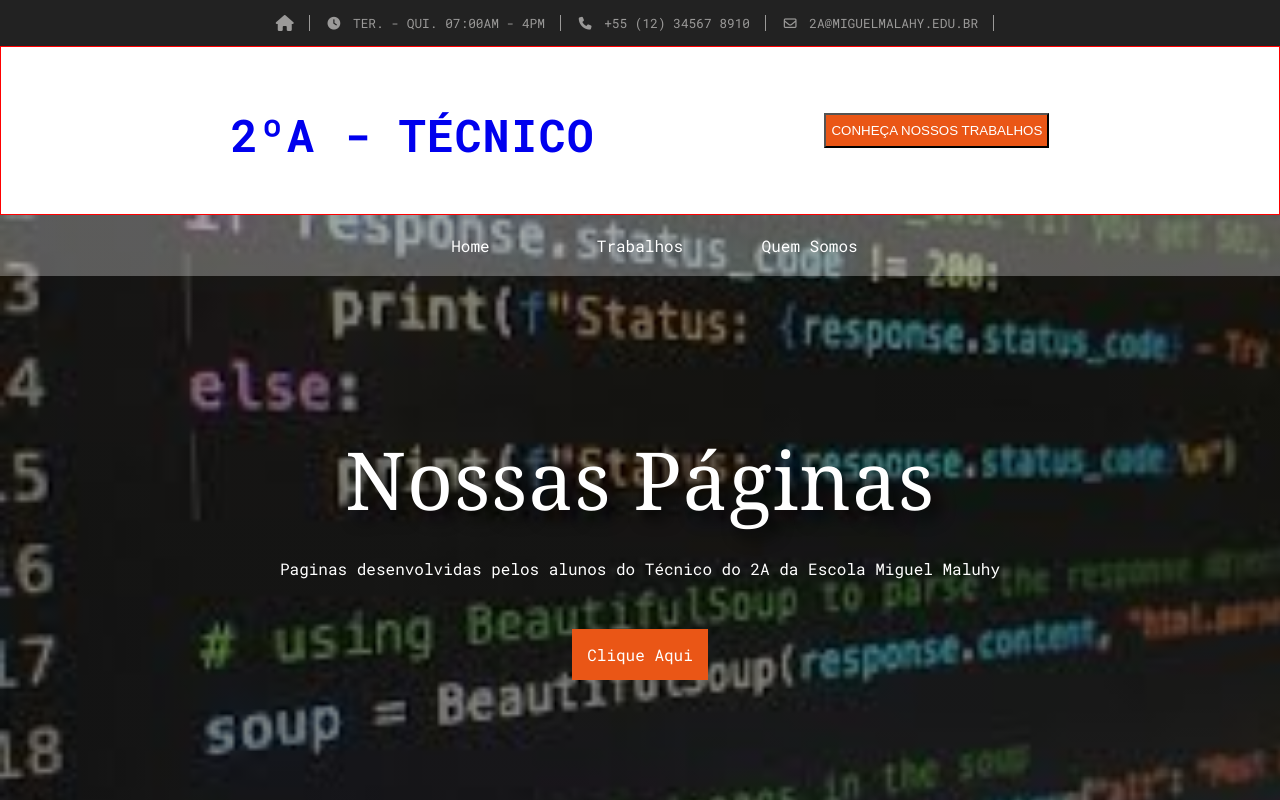
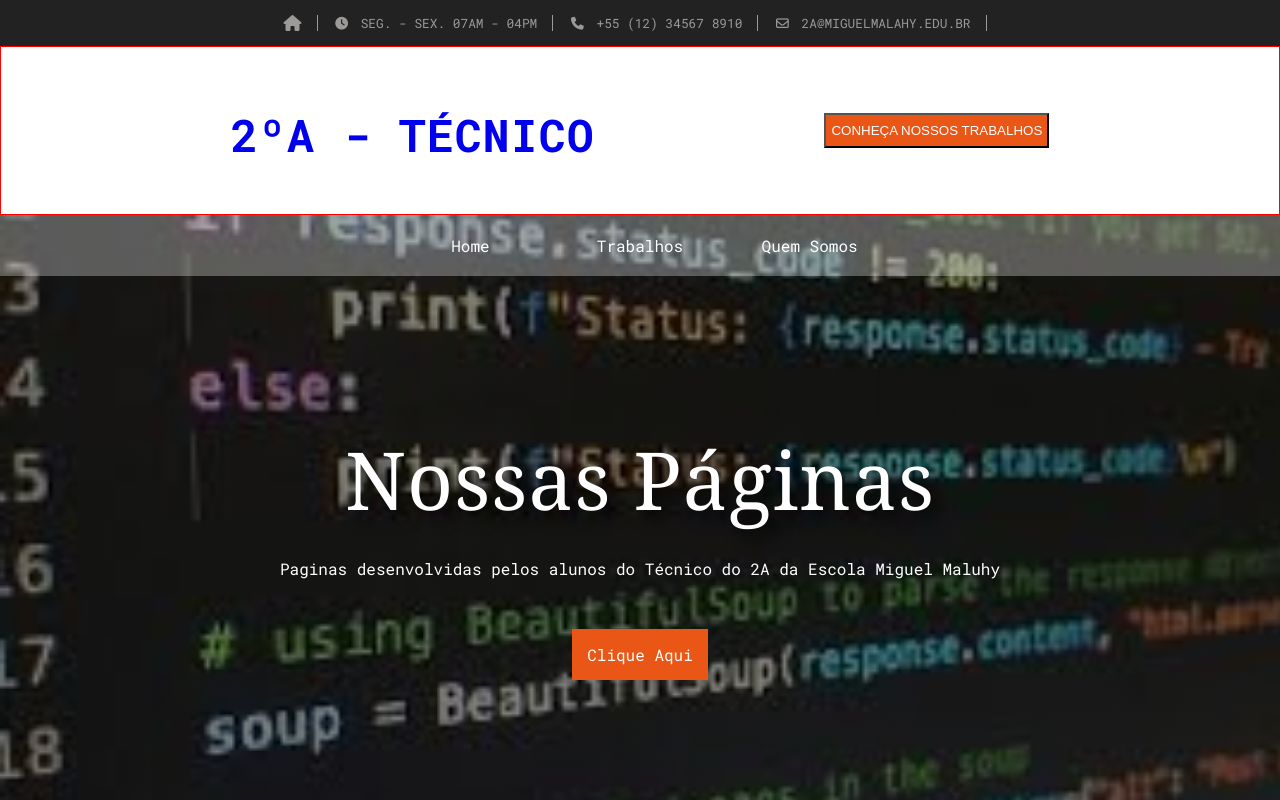
Before and after one commit to eduardo-bustamante/projeto2a, a plain HTML site: page index.html in a window 1280 px wide. Shown: the top 800 px of the page. Drawn offline with Linux system fonts and the light colour scheme.

Commit message:
Update index.html

```diff
--- a/index.html
+++ b/index.html
@@ -17,7 +17,7 @@
     <div id="menutopo">
       <ul>
         <li><a href="#"><i class="fa fa-lg fa-home"></i></a></li>
-        <li><i class="fa fa-clock"></i> Ter. - Qui. 07:00am - 4pm</li>
+        <li><i class="fa fa-clock"></i> Seg. - Sex. 07am - 04pm</li>
         <li><i class="fa fa-phone"></i> +55 (12) 34567 8910</li>
         <li><i class="fa fa-envelope-o"></i> 2a@miguelmalahy.edu.br</li>
       </ul>
```
